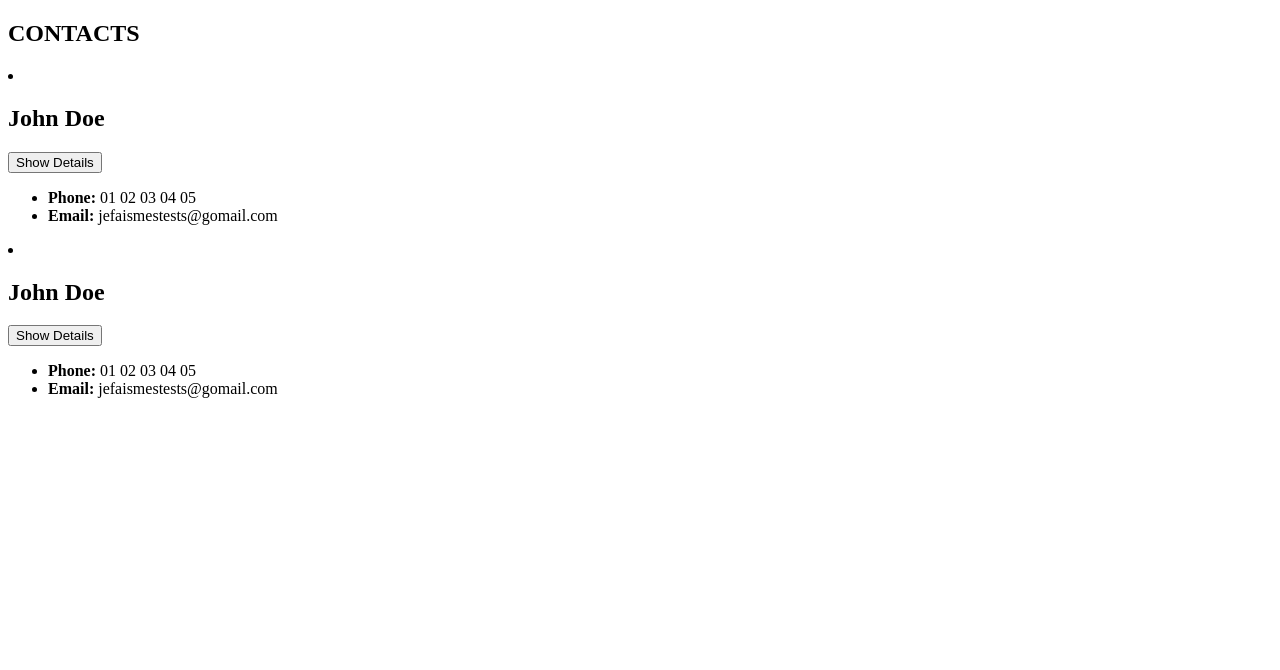
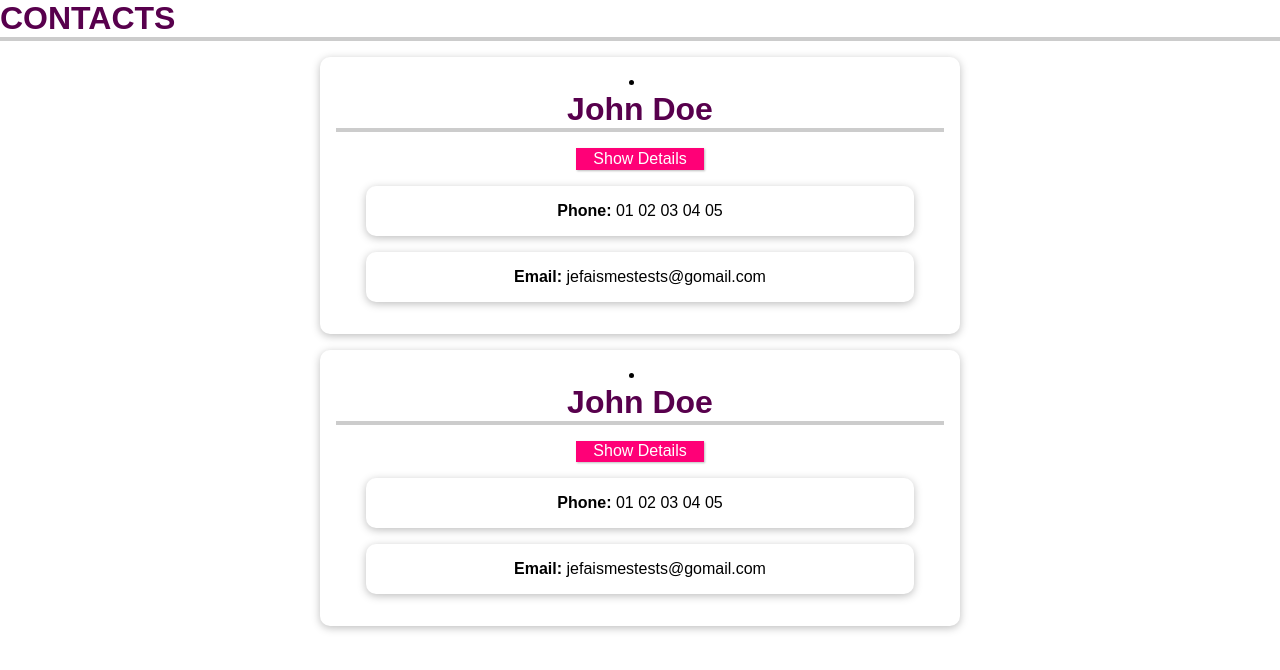
Before and after one commit to cyrilmarois/udemy-vue, a Vue app in the folder Projects/vue-first-app/: page / in a window 1280 px wide. Shown: the top 670 px of the page. Built offline with nearby package versions, Linux system fonts and the light colour scheme.

Commit message:
style(contact): styling app

```diff
--- a/Projects/vue-first-app/src/App.vue
+++ b/Projects/vue-first-app/src/App.vue
@@ -28,3 +28,69 @@
   },
 };
 </script>
+
+<style>
+* {
+  box-sizing: border-box;
+}
+
+html {
+  font-family: 'Jost', sans-serif;
+}
+
+body {
+  margin: 0;
+}
+
+header {
+  box-shadow: 0 2px 8px rgba(0, 0, 0, 0.26);
+  margin: 3rem auto;
+  border-radius: 10px;
+  padding: 1rem;
+  background-color: #58004d;
+  color: white;
+  text-align: center;
+  width: 90%;
+  max-width: 40rem;
+}
+
+#app ul {
+  margin: 0;
+  padding: 0;
+  list-style: none;
+}
+
+#app li {
+  box-shadow: 0 2px 8px rgba(0, 0, 0, 0.26);
+  margin: 1rem auto;
+  border-radius: 10px;
+  padding: 1rem;
+  text-align: center;
+  width: 90%;
+  max-width: 40rem;
+}
+
+#app h2 {
+  font-size: 2rem;
+  border-bottom: 4px solid #ccc;
+  color: #58004d;
+  margin: 0 0 1rem 0;
+}
+
+#app button {
+  font: inherit;
+  cursor: pointer;
+  border: 1px solid #ff0077;
+  background-color: #ff0077;
+  color: white;
+  padding: 0.05rem 1rem;
+  box-shadow: 1px 1px 2px rgba(0, 0, 0, 0.26);
+}
+
+#app button:hover,
+#app button:active {
+  background-color: #ec3169;
+  border-color: #ec3169;
+  box-shadow: 1px 1px 4px rgba(0, 0, 0, 0.26);
+}
+</style>
```
